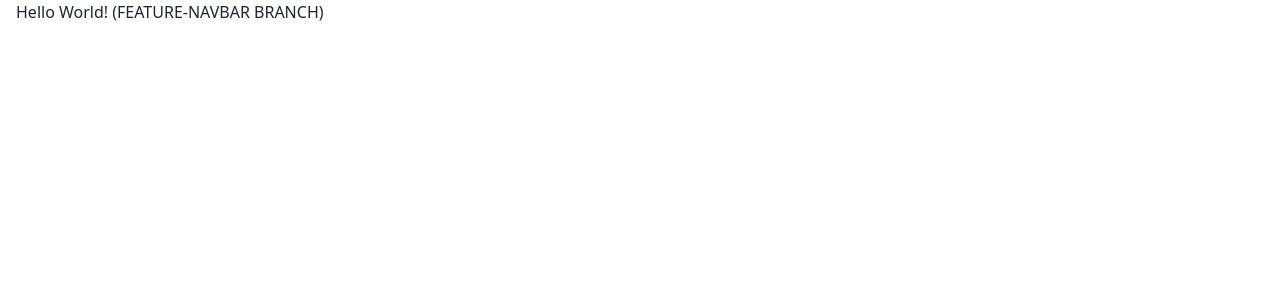
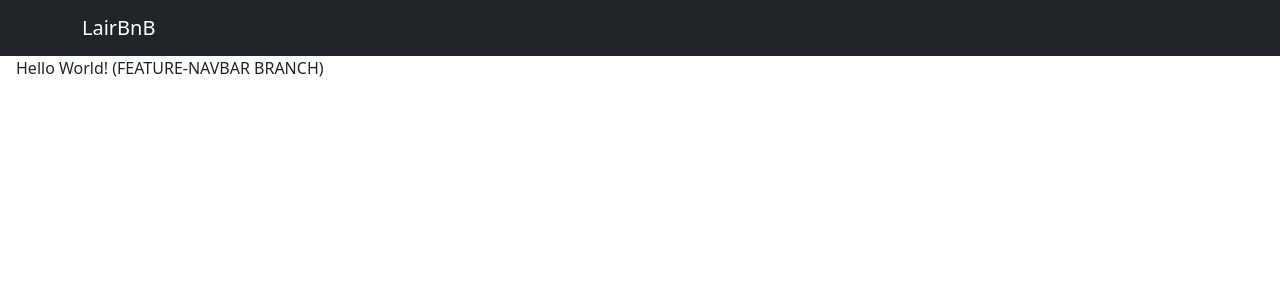
Before and after one commit to jullianrives7/AirBnB_UI_Clone, a React (Vite) app in the folder client/: page / in a window 1280 px wide. Shown: the top 300 px of the page. Built offline with nearby package versions, Linux system fonts and the light colour scheme; some icons are missing.

Commit message:
added test navbar

```diff
--- a/client/src/App.jsx
+++ b/client/src/App.jsx
@@ -1,8 +1,10 @@
 import { AiOutlineCheckSquare } from "react-icons/all";
+import NavBar from "./NavBar";
 
 function App() {
   return (
     <div className="App">
+      <NavBar />
       <AiOutlineCheckSquare />
       Hello World! (FEATURE-NAVBAR BRANCH)
     </div>
--- /dev/null
+++ b/client/src/NavBar.jsx
@@ -0,0 +1,14 @@
+import Container from "react-bootstrap/Container";
+import Navbar from "react-bootstrap/Navbar";
+
+const NavBar = () => {
+  return (
+    <Navbar bg="dark" variant="dark">
+      <Container>
+        <Navbar.Brand href="#home">LairBnB</Navbar.Brand>
+      </Container>
+    </Navbar>
+  );
+};
+
+export default NavBar;
```
